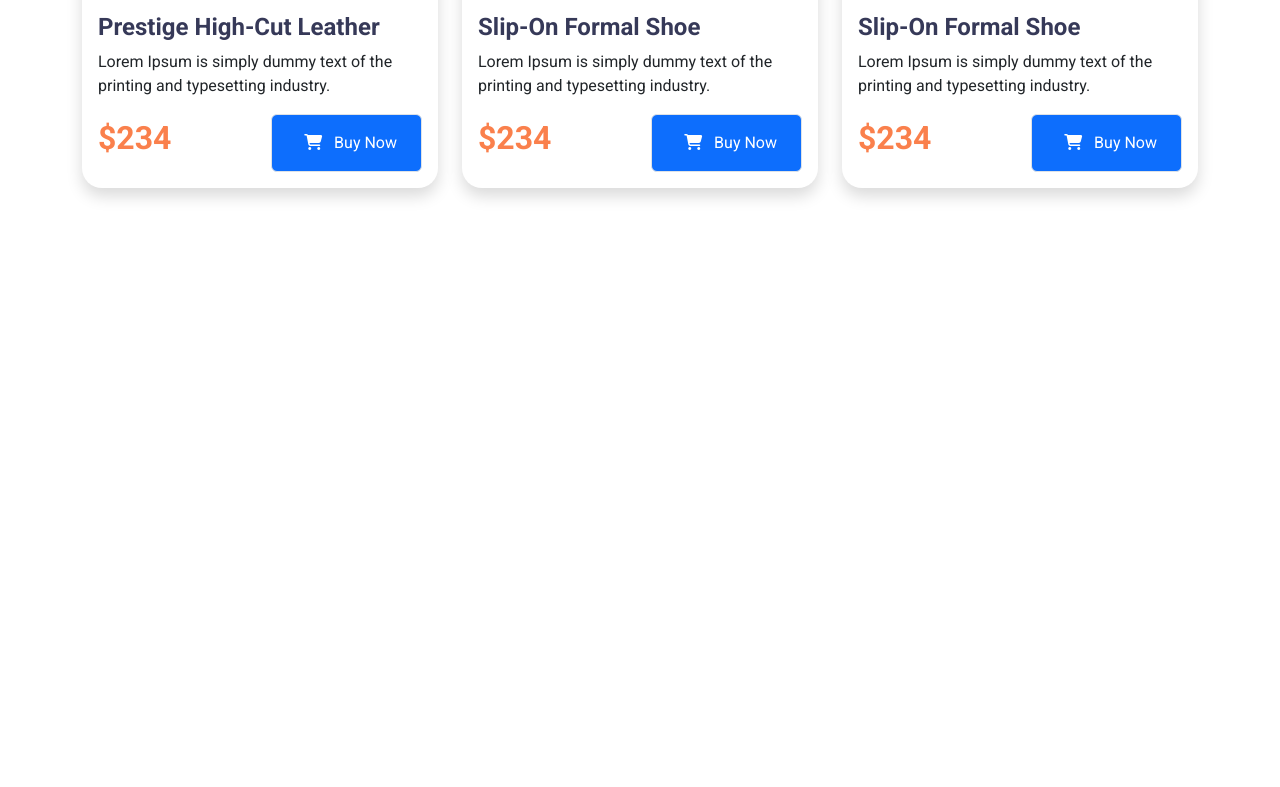
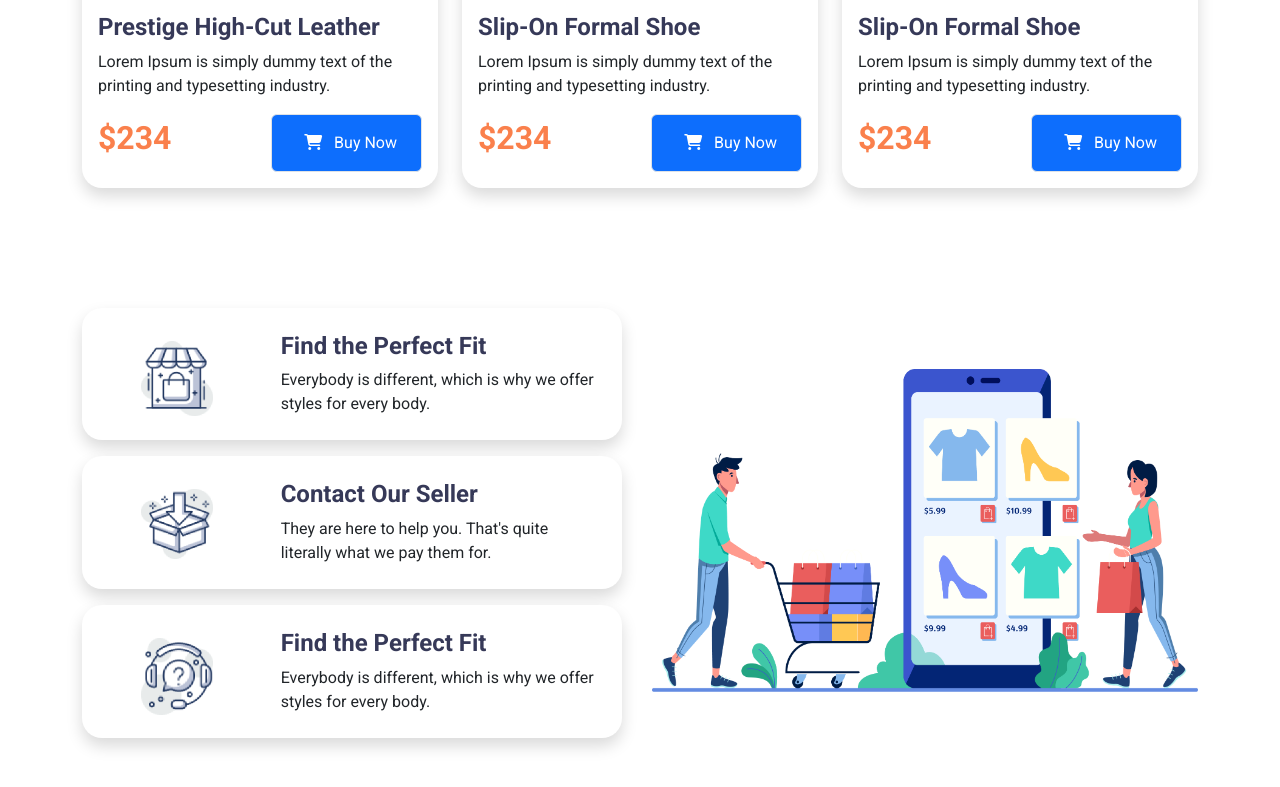
Before and after one commit to nisherahman/Nike-React, a plain HTML site: page index.html in a window 1280 px wide. Shown: the part 1791-2578 px from the top of the page. Before the commit the page ends 2027 px from the top, so only its background shows below. Drawn offline with nearby package versions, Linux system fonts and the light colour scheme.

Commit message:
last part update

```diff
--- a/index.html
+++ b/index.html
@@ -230,21 +230,71 @@
         </section>
         <!-- formal shoes part ends -->
 
-
-
-
-
-
-
+        <!-- seller part starts -->
+        <section class="seller-section">
+            <div class="container my-5">
+                <div class="row">
+                    <div class="col-lg-6">
+                        <div class="card p-2 border border-0 shadow mb-3" style="max-width: 540px;">
+                            <div class="row g-0">
+                              <div class="col-md-4">
+                                <div class="card-icon d-flex align-items-center justify-content-center">
+                                    <img src="icons/image 12.png" class="img-fluid rounded-start" alt="image 12.png">
+                                </div>
+                              </div>
+                              <div class="col-md-8">
+                                <div class="card-body">
+                                  <h5 class="card-title">Find the Perfect Fit</h5>
+                                  <p class="card-text">Everybody is different, which is why we
+                                    offer styles for every body.</p>
+                                </div>
+                              </div>
+                            </div>
+                          </div>
+                          <div class="card p-2 border border-0 shadow mb-3" style="max-width: 540px;">
+                            <div class="row g-0">
+                              <div class="col-md-4">
+                                <div class="card-icon d-flex align-items-center justify-content-center">
+                                    <img src="icons/image 13.png" class="img-fluid rounded-start" alt="image 13.png">
+                                </div>
+                              </div>
+                              <div class="col-md-8">
+                                <div class="card-body">
+                                  <h5 class="card-title">Contact Our Seller</h5>
+                                  <p class="card-text">They are here to help you. That's quite
+                                    literally what we pay them for.</p>
+                                </div>
+                              </div>
+                            </div>
+                          </div>
+                          <div class="card p-2 border border-0 shadow mb-3" style="max-width: 540px;">
+                            <div class="row g-0">
+                              <div class="col-md-4">
+                                <div class="card-icon d-flex align-items-center justify-content-center">
+                                    <img src="icons/image 14.png" class="img-fluid rounded-start" alt="image 14.png">
+                                </div>
+                              </div>
+                              <div class="col-md-8">
+                                <div class="card-body">
+                                  <h5 class="card-title">Find the Perfect Fit</h5>
+                                  <p class="card-text">Everybody is different, which is why we
+                                    offer styles for every body.</p>
+                                </div>
+                              </div>
+                            </div>
+                          </div>
+                    </div>
+                    <div class="col-lg-6 d-flex align-items-center order-sm-1">
+                        <div class="seller-img">
+                            <img class="w-100" src="icons/XMLID 1.png" alt="XMLID 1.png">
+                        </div>
+                    </div>
+                </div>
+            </div>
+        </section>
+        <!-- seller shoes part ends -->
 
     </main>
-
-
-
-
-
-
-
 
 
     <script src="https://cdn.jsdelivr.net/npm/bootstrap@5.2.0/dist/js/bootstrap.bundle.min.js" integrity="sha384-A3rJD856KowSb7dwlZdYEkO39Gagi7vIsF0jrRAoQmDKKtQBHUuLZ9AsSv4jD4Xa" crossorigin="anonymous"></script>
--- a/style.css
+++ b/style.css
@@ -31,7 +31,7 @@
     color:#363958;
     font-family: 'Bebas Neue', cursive;
     font-weight: 700;
-    font-size: 80px;
+    font-size: 70px;
 }
 .slider-p{
     font-weight: 400;
@@ -66,3 +66,15 @@
     font-size:24px;
     font-family: 'Roboto', sans-serif;
 }
+/* shoes part ends */
+
+/* seller part starts */
+.seller-section{
+    margin-top:120px;
+    margin-bottom:120px !important;
+}
+.card .card-icon img {
+	width: 72px !important;
+	margin-top: 25px;
+}
+/* seller part ends */
```
